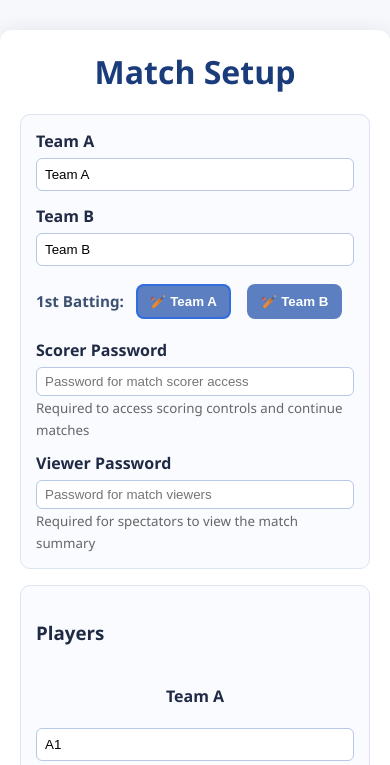
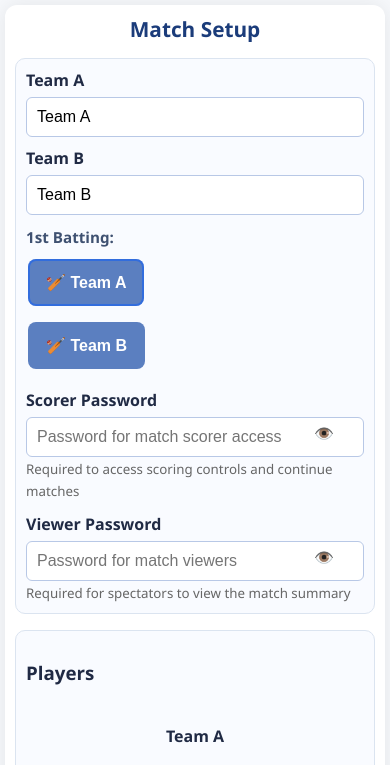
Before and after one commit to anzanthapa/scoreboard_cricket, a plain HTML site: page match_setup.html in a window 390 px wide. Shown: the top 765 px of the page. Drawn offline with Linux system fonts and the light colour scheme.

Commit message:
some changes

```diff
--- a/css/style.css
+++ b/css/style.css
@@ -27,3 +27,23 @@ button:hover { transform: translateY(-1px); }
   .grid2 { grid-template-columns: 1fr; }
   #battingCard { position: static; }
 }
+
+@media (max-width: 600px) {
+  .app { margin: 10px; padding: 15px; }
+  h1 { font-size: 1.5rem; }
+  .card { padding: 12px; }
+  button { padding: 12px 16px; font-size: 16px; }
+  .scoreline { font-size: 2.5rem; }
+  input[type=text], .player-input { font-size: 16px; padding: 10px; }
+  .status { flex-direction: column; align-items: flex-start; gap: 8px; }
+  .history { max-height: 150px; }
+}
+
+@media (max-width: 480px) {
+  .app { margin: 5px; padding: 10px; }
+  h1 { font-size: 1.3rem; margin-bottom: 15px; }
+  .card { padding: 10px; margin-bottom: 10px; }
+  .scoreline { font-size: 2rem; margin: 8px 0; }
+  button { padding: 14px 18px; margin: 4px 2px; }
+  .grid2 { gap: 10px; }
+}
--- a/css/summary.css
+++ b/css/summary.css
@@ -58,6 +58,53 @@ h1 {
   100% { opacity: 1; }
 }
 
+@media (max-width: 600px) {
+  .app {
+    padding: 10px;
+  }
+
+  h1 {
+    font-size: 1.5rem;
+    margin-bottom: 20px;
+  }
+
+  .card {
+    padding: 15px;
+    margin-bottom: 15px;
+  }
+
+  .scoreline.large {
+    font-size: 2.5em;
+    margin: 15px 0;
+  }
+
+  .status {
+    flex-direction: column;
+    align-items: flex-start;
+    gap: 8px;
+  }
+}
+
+@media (max-width: 480px) {
+  .app {
+    padding: 5px;
+  }
+
+  h1 {
+    font-size: 1.3rem;
+    margin-bottom: 15px;
+  }
+
+  .card {
+    padding: 12px;
+  }
+
+  .scoreline.large {
+    font-size: 2em;
+    margin: 10px 0;
+  }
+}
+
 .extras {
   text-align: center;
   font-size: 0.9em;
--- a/js/scoreboard.js
+++ b/js/scoreboard.js
@@ -201,7 +201,7 @@ function endMatch(setup, state) {
     finalResult: computeResult(setup, state),
   };
   localStorage.setItem('cricketResult', JSON.stringify(result));
-  window.location.href = 'controller_result.html';
+  window.location.href = 'scorer_result.html';
 }
 
 function checkScorerPassword() {
--- a/js/setup.js
+++ b/js/setup.js
@@ -74,7 +74,7 @@ function saveSetup() {
     matchEnded: false,
   };
   localStorage.setItem('cricketState', JSON.stringify(initialGame));
-  window.location.href = 'controller_scoreboard.html';
+  window.location.href = 'scorer_scoreboard.html';
 }
 
 function validateTeamName(input) {
@@ -113,6 +113,24 @@ function checkAndResetDailyData() {
 
 window.addEventListener('load', () => {
   checkAndResetDailyData();
+
+  // Password visibility toggles
+  const toggleScorerPassword = document.getElementById('toggleScorerPassword');
+  const toggleViewerPassword = document.getElementById('toggleViewerPassword');
+  const scorerPasswordInput = document.getElementById('scorerPassword');
+  const viewerPasswordInput = document.getElementById('viewerPassword');
+
+  toggleScorerPassword.addEventListener('click', () => {
+    const isPassword = scorerPasswordInput.type === 'password';
+    scorerPasswordInput.type = isPassword ? 'text' : 'password';
+    toggleScorerPassword.textContent = isPassword ? '🙈' : '👁️';
+  });
+
+  toggleViewerPassword.addEventListener('click', () => {
+    const isPassword = viewerPasswordInput.type === 'password';
+    viewerPasswordInput.type = isPassword ? 'text' : 'password';
+    toggleViewerPassword.textContent = isPassword ? '🙈' : '👁️';
+  });
   createPlayerInputs('teamAPlayers', 'A');
   createPlayerInputs('teamBPlayers', 'B');
   setFirstBattingButton('A');
--- a/match_setup.html
+++ b/match_setup.html
@@ -27,12 +27,18 @@
       </div>
       <div style="margin-top:16px;">
         <label for="scorerPassword">Scorer Password</label>
-        <input type="password" id="scorerPassword" class="player-input" placeholder="Password for match scorer access" />
+        <div style="position: relative;">
+          <input type="password" id="scorerPassword" class="player-input" placeholder="Password for match scorer access" style="padding-right: 40px;" />
+          <button type="button" id="toggleScorerPassword" style="position: absolute; right: 10px; top: 30%; transform: translateY(-50%); background: none; border: none; cursor: pointer; font-size: 16px; color: #666;">👁️</button>
+        </div>
         <small style="color:#666;">Required to access scoring controls and continue matches</small>
       </div>
       <div style="margin-top:12px;">
         <label for="viewerPassword">Viewer Password</label>
-        <input type="password" id="viewerPassword" class="player-input" placeholder="Password for match viewers" />
+        <div style="position: relative;">
+          <input type="password" id="viewerPassword" class="player-input" placeholder="Password for match viewers" style="padding-right: 40px;" />
+          <button type="button" id="toggleViewerPassword" style="position: absolute; right: 10px; top: 30%; transform: translateY(-50%); background: none; border: none; cursor: pointer; font-size: 16px; color: #666;">👁️</button>
+        </div>
         <small style="color:#666;">Required for spectators to view the match summary</small>
       </div>
     </div>
```
Also changed, not shown: index.html (+3 -3 lines), scorer_result.html (renamed from controller_result.html), scorer_scoreboard.html (renamed from controller_scoreboard.html).
